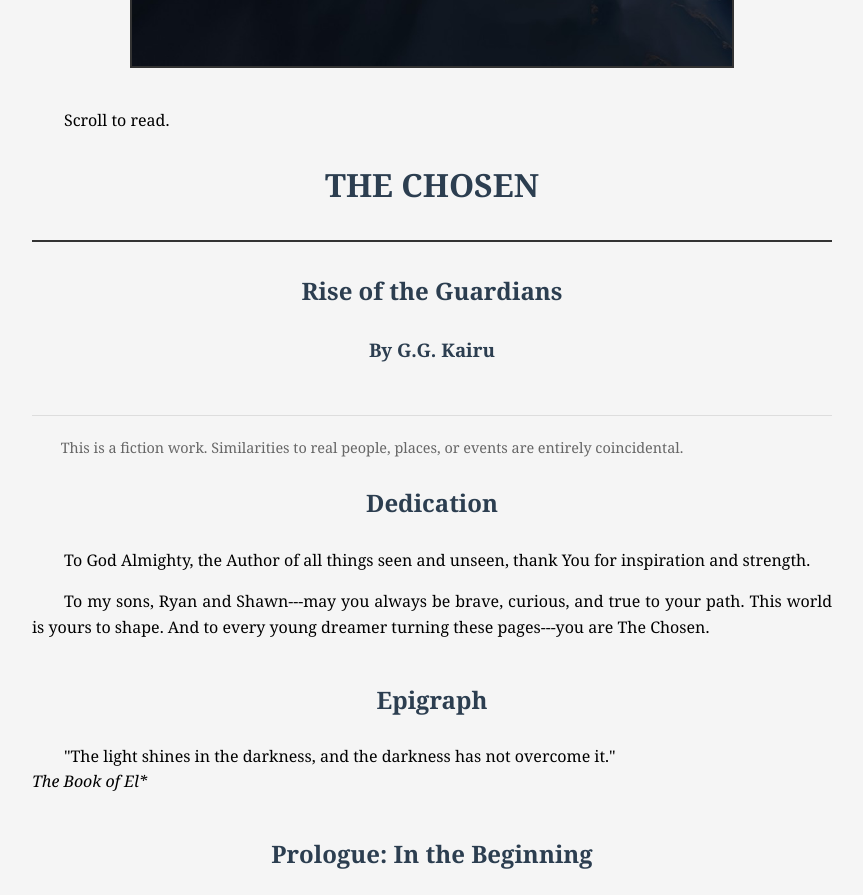
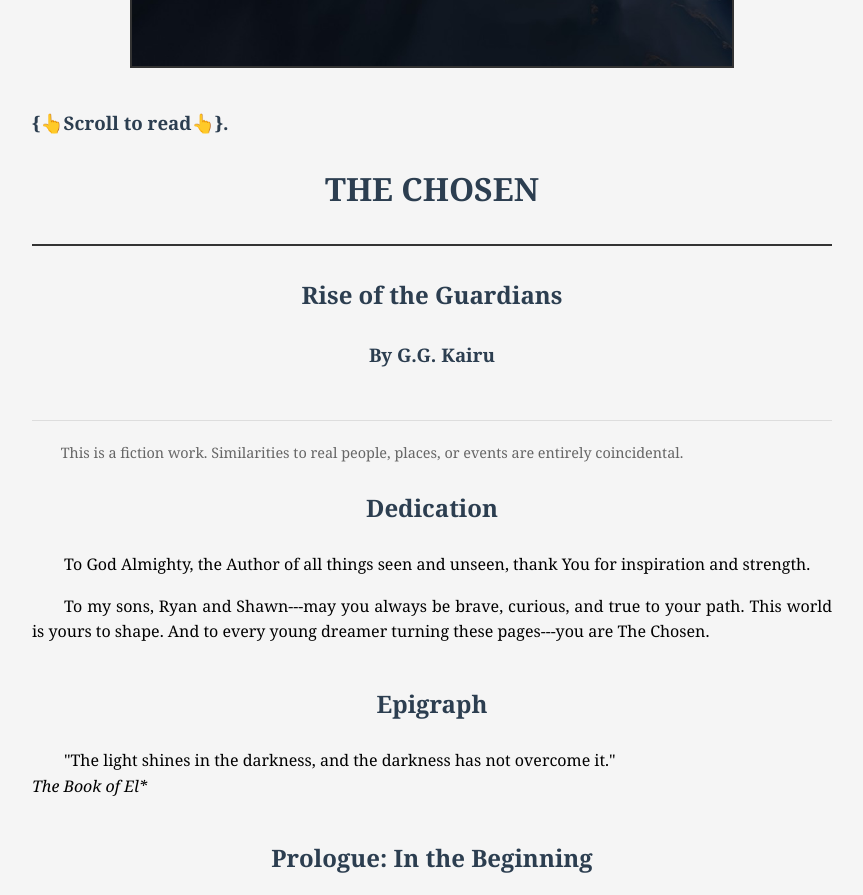
Before and after one commit to codebyt/The_Chosen_Series, a plain HTML site: page index.html in a window 1280 px wide. Shown: the part 950-1845 px from the top of the page, without its empty margins (208-1071 px from the left). Drawn offline with Linux system fonts and the light colour scheme.

Commit message:
Update index.html

```diff
--- a/index.html
+++ b/index.html
@@ -94,7 +94,7 @@
     <img src="cover.jpg" alt="Book Cover" class="cover-image">
 
     <div class="scroll">
-        <p>Scroll to read.<br>
+        <h3>{👆Scroll to read👆}.</h3>
     </div>
 
     <div class="header">
```
